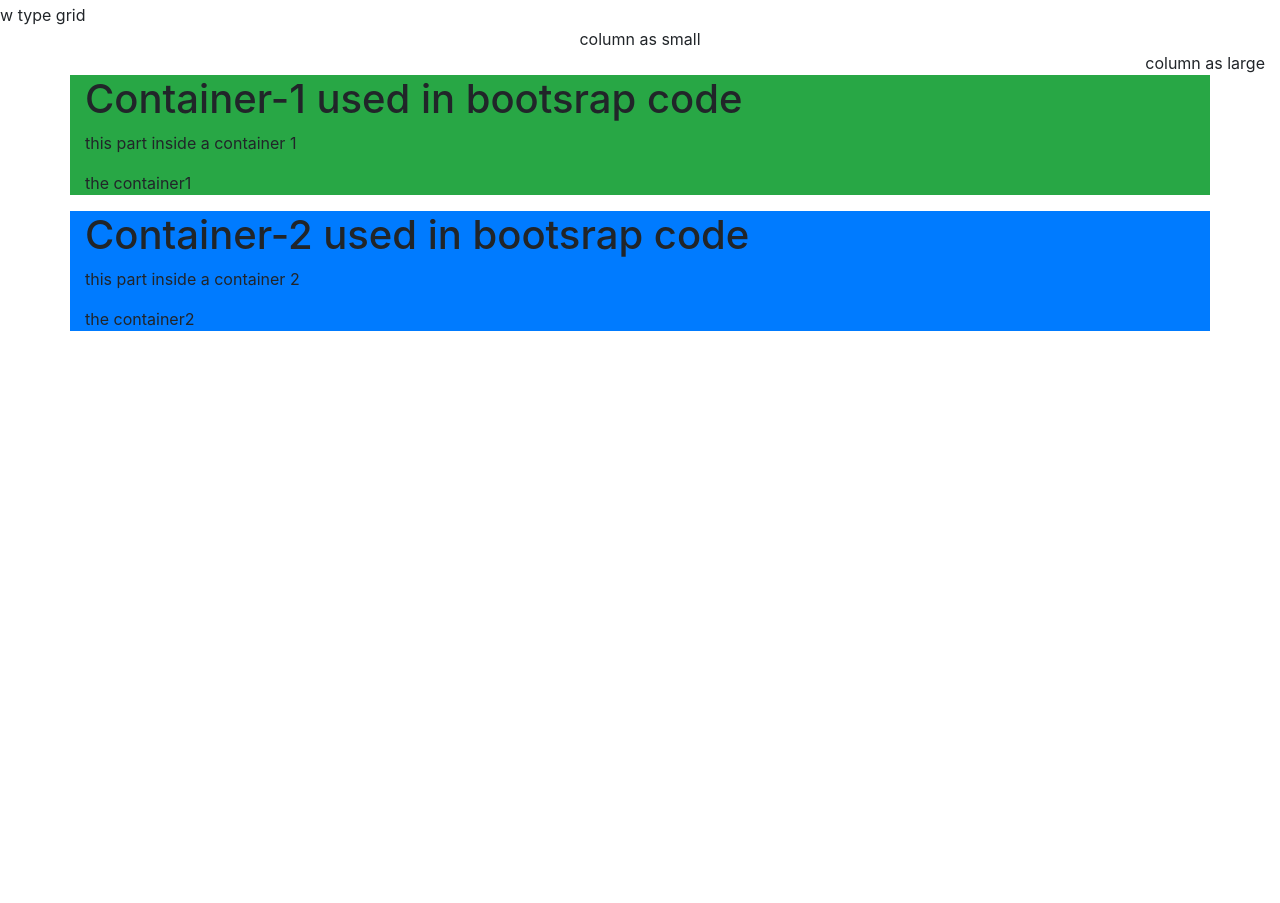
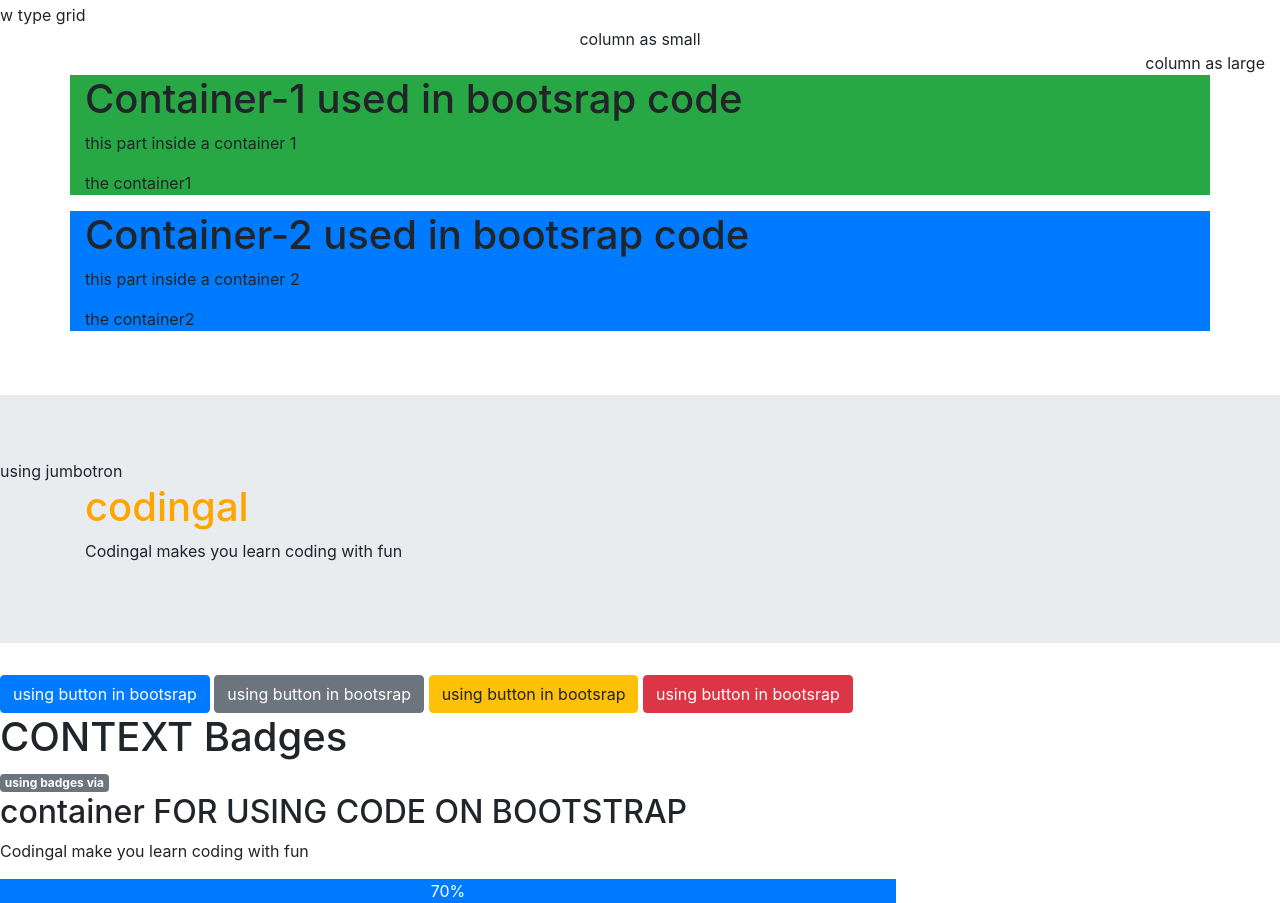
Before and after one commit to Ramin6233/html-session, a plain HTML site: page index.html in a window 1280 px wide. Shown: the part 746-1649 px from the top of the page. Before the commit the page ends 1093 px from the top, so only its background shows below. Drawn offline with nearby package versions, Linux system fonts and the light colour scheme.

Commit message:
bootstrap utilities code

```diff
--- a/index.html
+++ b/index.html
@@ -64,6 +64,34 @@
   <p>the container2</p>
 </div>
 
+<br></br>
+
+          <div class="jumbotron jumbotron-fluid"> using jumbotron
+            <div class="container">
+              <h1 style="color:orange;">codingal</h1>
+              <p> Codingal makes you learn coding with fun</p>
+            </div>
+
+          </div>
+
+
+          <button type="button" class="btn btn-primary">using button in bootsrap</button>
+          <button type="button" class="btn btn-secondary">using button in bootsrap</button>
+          <button type="button" class="btn btn-warning">using button in bootsrap</button>
+          <button type="button" class="btn btn-danger">using button in bootsrap</button>
+
+
+
+        <h1>CONTEXT Badges</h1>
+        <span class="badge badge-secondary">using badges via </span>
+
+
+         <div>
+            <h2>container FOR USING CODE ON BOOTSTRAP</h2>
+            <p> Codingal make you learn coding with fun</p>
+            <div class="progress-bar" style="width:70%">70%</div>
+         </div>
+
 
 </body>
 
```
